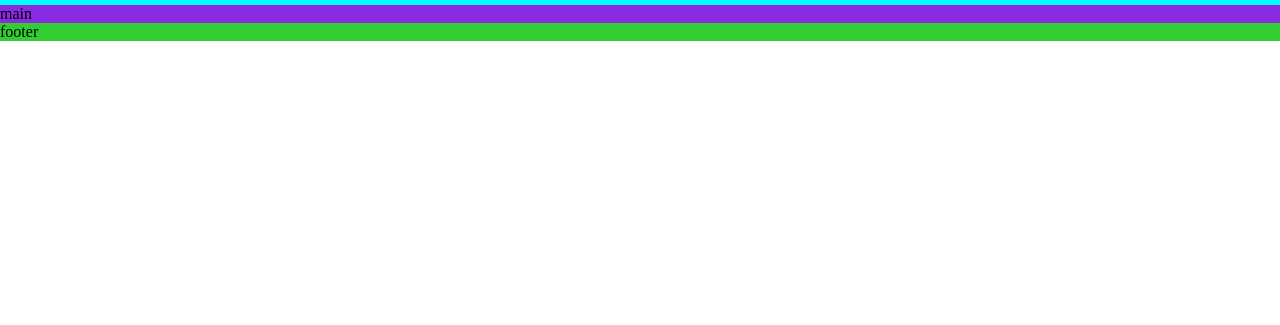
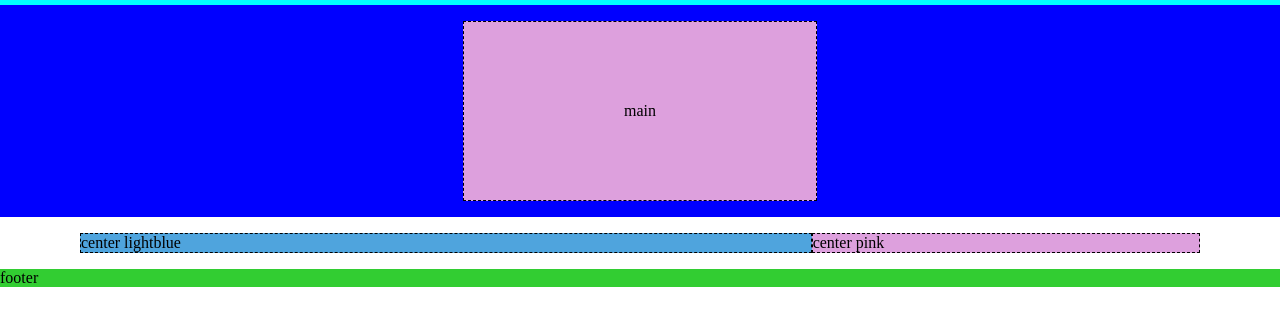
Before and after one commit to MarioBroi/htmlcss-struttura-discord, a plain HTML site: page index.html in a window 1280 px wide. Shown: the part 37-362 px from the top of the page. Drawn offline with Linux system fonts and the light colour scheme.

Commit message:
add site main with top main and main center

```diff
--- a/assets/css/style.css
+++ b/assets/css/style.css
@@ -13,7 +13,7 @@ header {
 }
 
 main {
-    background-color: blueviolet;
+    background-color: blue;
 }
 
 footer{
@@ -23,6 +23,7 @@ footer{
 /* #endregion Common */
 
 /* #region Header */
+
 
 .top-header{
     display: flex;
@@ -51,3 +52,38 @@ footer{
 }
 
 /* #endregion Header */
+
+/* #region Main */
+
+.top-main{
+    display: flex;
+    padding: 1rem 5rem;
+    justify-content: center;
+}
+
+.top-main-content{
+    background-color: plum;
+    border: 1px dashed black;
+    padding: 5rem 10rem;
+}
+
+.top-center{
+    background-color: white;
+    display: flex;
+    padding: 1rem 5rem;
+    justify-content: center;
+}
+
+.top-center-content-left{
+    background-color: plum;
+    border: 1px dashed black;
+    flex-grow: 1;
+}
+
+.top-center-content-right{
+    background-color: rgba(42, 145, 214, 0.822);
+    border: 1px dashed black;
+    flex-grow: 2;
+}
+
+/* #endregion Main */
--- a/index.html
+++ b/index.html
@@ -22,7 +22,22 @@
     <!-- /.site_header -->
 
     <main class="site_main">
-        main
+
+        <div class="top-main">
+            <div class="top-main-content">
+                main
+            </div>
+        </div>
+
+        <div class="top-center">
+            <div class="top-center-content-right">
+                center lightblue
+            </div>
+            <div class="top-center-content-left">
+                center pink
+            </div>
+        </div>
+
     </main>
     <!-- /.site_main -->
 
```
